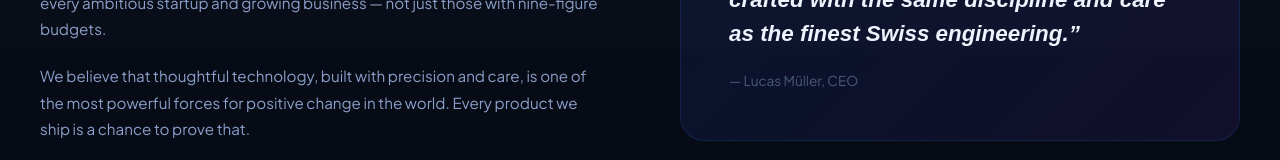
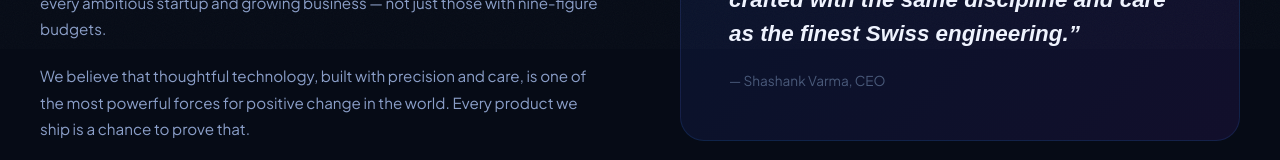
Before and after one commit to shashankvarma1/SwissFlowTech, a Next.js app: page /about in a window 1280 px wide. Shown: the part 751-911 px from the top of the page. Built offline with nearby package versions, Linux system fonts and the light colour scheme; no server answers.

Commit message:
Commit prodd

```diff
--- a/app/about/page.tsx
+++ b/app/about/page.tsx
@@ -175,7 +175,7 @@ export default function About() {
               discipline and care as the finest Swiss engineering.&rdquo;
             </div>
             <div style={{ marginTop: 20, color: "#4a5a7a", fontSize: "0.85rem" }}>
-              — Lucas Müller, CEO
+              — Shashank Varma, CEO
             </div>
           </div>
         </div>
```
